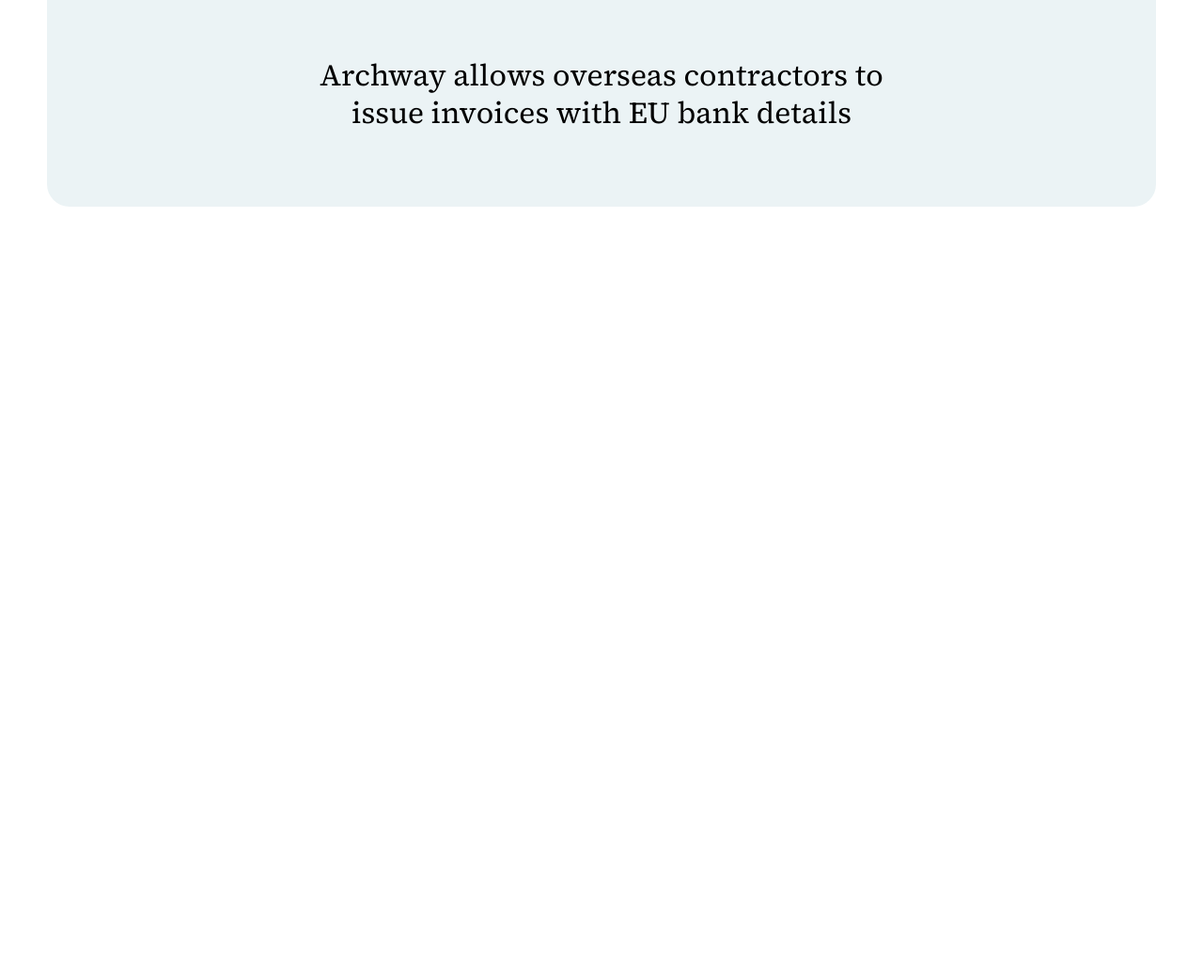
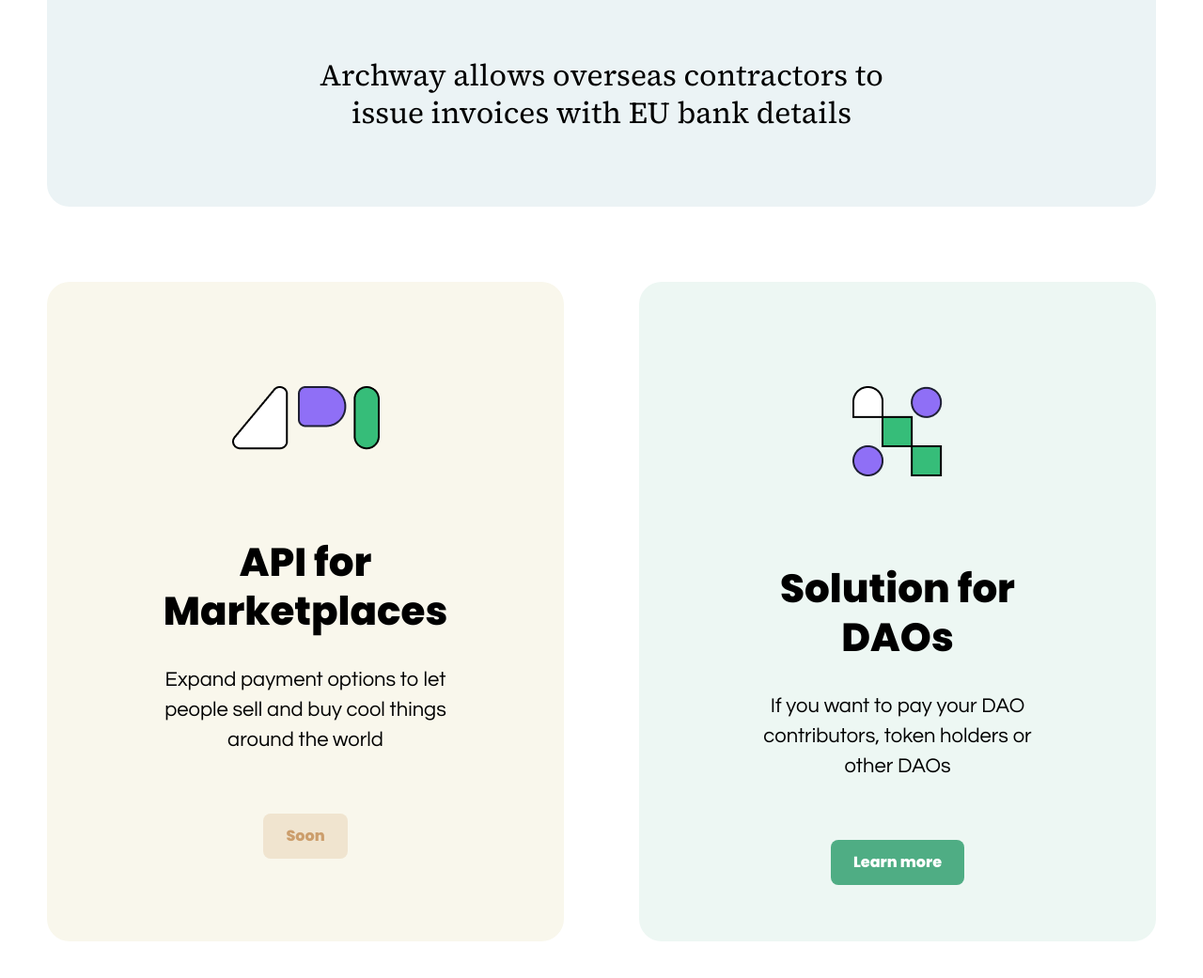
Before and after one commit to DmitryDoroshko/demetra-archway, a website: page index.html in a window 1280 px wide. Shown: the part 2336-3377 px from the top of the page at 94% size. Before the commit the page ends 2636 px from the top, so only its background shows below. Drawn offline with Linux system fonts and the light colour scheme.

Commit message:
Cards section done

```diff
--- a/index.html
+++ b/index.html
@@ -148,5 +148,40 @@
 </section>
 <!-- BUSINESSES -->
 
+<section class="cards">
+  <div class="container">
+    <div class="cards__inner">
+
+      <div class="cards__card cards__card--left">
+        <img src="./img/cards/1.png" alt="First card picture" class="cards__img">
+        <div class="cards__content">
+          <div class="cards__content-inner">
+            <h3 class="cards__heading">API for Marketplaces</h3>
+            <p class="cards__text">
+              Expand payment options to let people sell and buy cool things around the world
+            </p>
+          </div>
+
+          <a href="#" class="cards__button button button--light-pink">Soon</a>
+        </div>
+      </div>
+
+      <div class="cards__card cards__card--right">
+        <img src="./img/cards/2.png" alt="Second card picture" class="cards__img">
+        <div class="cards__content">
+          <div class="cards__content-inner">
+            <h3 class="cards__heading">Solution for DAOs</h3>
+            <p class="cards__text">
+              If you want to pay your DAO contributors, token holders or other DAOs
+            </p>
+          </div>
+          <a href="#" class="cards__button button button--green">Learn more</a>
+        </div>
+      </div>
+    </div>
+  </div>
+</section>
+<!-- CARDS -->
+
 </body>
 </html>
--- a/styles/_businesses.scss
+++ b/styles/_businesses.scss
@@ -10,10 +10,12 @@
   border-radius: 2.4rem;
 
   &__inner {
-
+    position: relative;
   }
 
   &__content {
+    position: relative;
+    z-index: 10;
     display: flex;
     justify-content: space-between;
     align-items: flex-start;
@@ -191,6 +193,8 @@
   }
 
   &__picture {
+    position: relative;
+    z-index: 5;
     max-width: 94rem;
     width: 100%;
     margin: -5rem auto 6rem auto;
--- a/styles/_button.scss
+++ b/styles/_button.scss
@@ -50,4 +50,8 @@
     color: $color-light-green;
   }
 
+  &--light-pink {
+    background-color: $color-light-pink;
+    color: $color-dark-pink;
+  }
 }
--- /dev/null
+++ b/styles/_cards.scss
@@ -0,0 +1,65 @@
+@import "variables";
+
+.cards {
+  margin-bottom: 9rem;
+
+  &__inner {
+    width: 100%;
+    display: flex;
+    justify-content: space-between;
+  }
+
+  &__card {
+    max-width: 55rem;
+    padding: 11.1rem 11.2rem 6rem 11.2rem;
+    border-radius: 24px;
+    display: flex;
+    flex-direction: column;
+    align-items: center;
+    text-align: center;
+    flex: 1;
+  }
+
+  &__card--left {
+    background-color: $color-light-pink-2;
+  }
+
+  &__img {
+    margin-bottom: 9.4rem;
+  }
+
+  &__content {
+    display: flex;
+    flex-direction: column;
+    justify-content: space-between;
+  }
+
+  &__content-inner {
+
+  }
+
+  &__heading {
+    margin-bottom: 3.1rem;
+    font-family: $font-main;
+    font-weight: 800;
+    font-size: 4.2rem;
+    line-height: 5.2rem;
+  }
+
+  &__text {
+    margin-bottom: 6.2rem;
+    font-family: $font-secondary;
+    font-weight: 400;
+    font-size: 2.2rem;
+    line-height: 3.2rem;
+  }
+
+  &__card--right {
+    background-color: $color-light-blue-2;
+  }
+
+  &__button {
+    align-self: center;
+    margin-top: auto;
+  }
+}
--- a/styles/_variables.scss
+++ b/styles/_variables.scss
@@ -1,4 +1,8 @@
 $color-light-pink: #F0E4CF;
+$color-light-pink-2: #F9F7EC;
+
+$color-dark-pink: #CC9E6C;
+
 $color-dark-violet: #8265E0;
 $color-light-blue: #EBF3F5;
 $color-light-blue-2: #EDF7F3;
--- a/styles/style.scss
+++ b/styles/style.scss
@@ -1,6 +1,7 @@
 @import url('https://fonts.googleapis.com/css2?family=Poppins:wght@400;800&family=Questrial&family=Source+Serif+4&display=swap');
 
 @import "variables";
+@import "cards";
 @import "button";
 @import "main";
 @import "businesses";
```
Also changed, not shown: img/cards/1.png (added), img/cards/2.png (added), styles/style.css, 1 other file.
